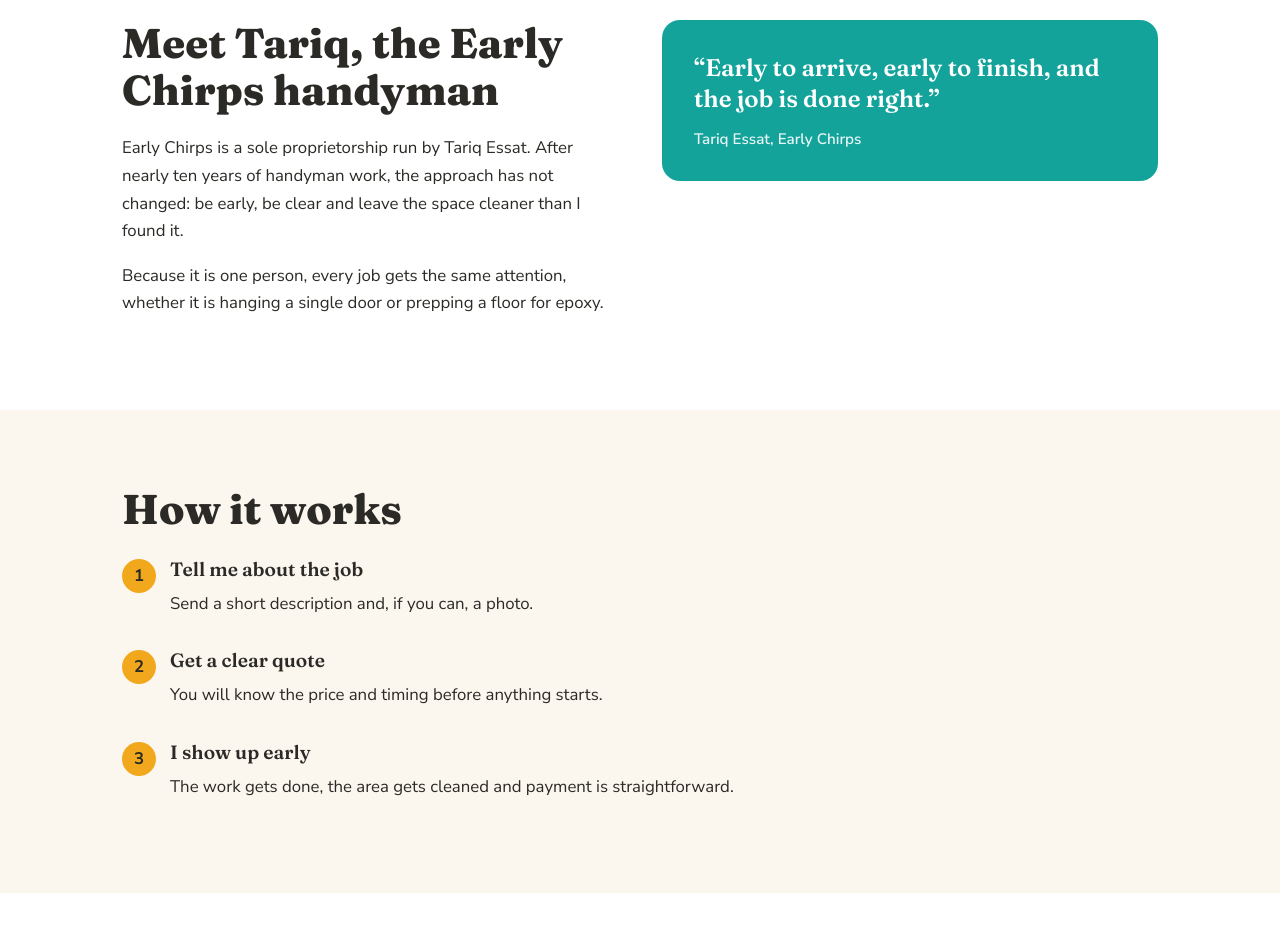
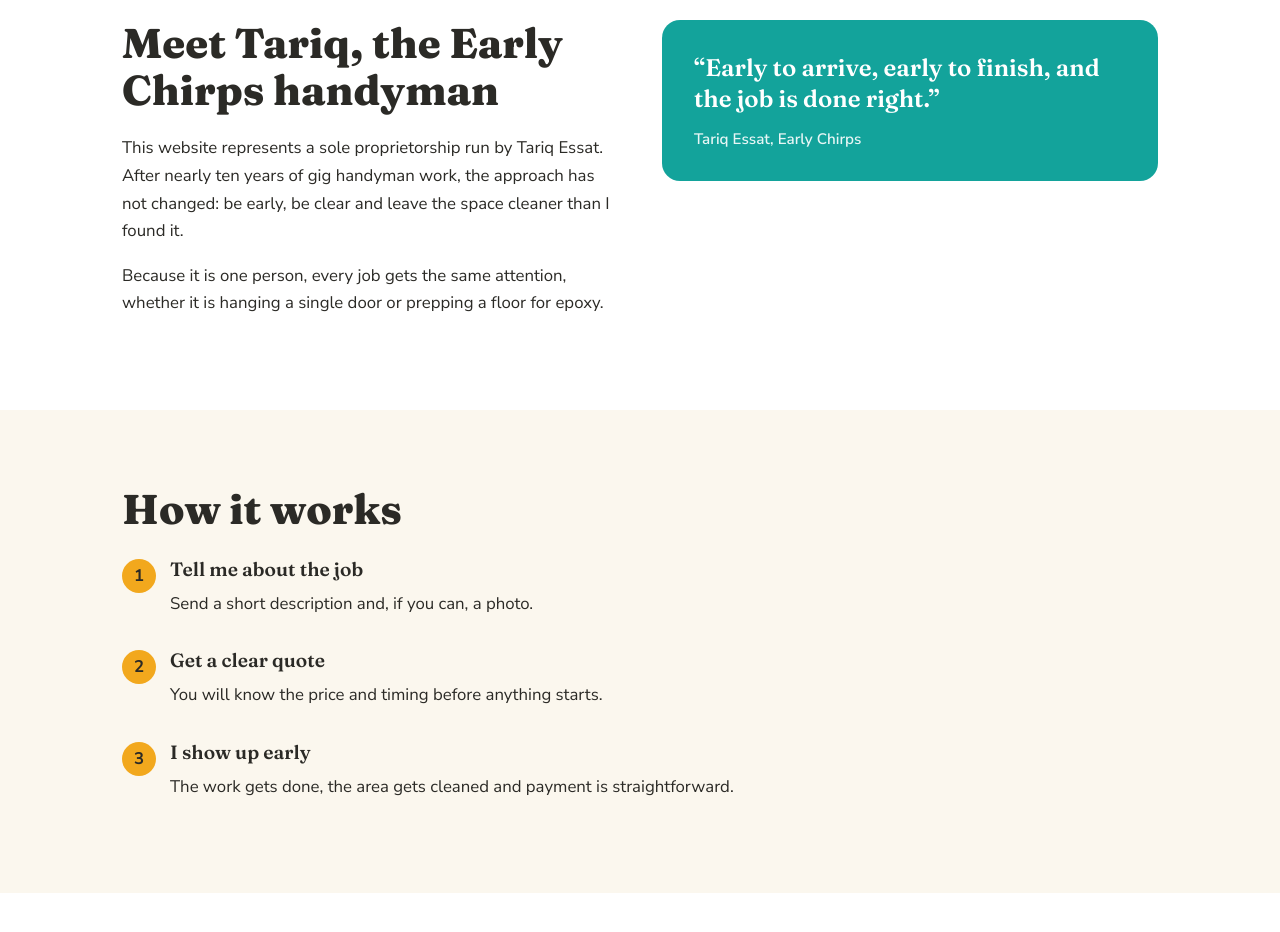
Before and after one commit to Kneucoder/Handyme, a plain HTML site: page index.html in a window 1280 px wide. Shown: the part 2180-3112 px from the top of the page. Drawn offline with Linux system fonts and the light colour scheme.

Commit message:
Update description of Early Chirps handyman service

```diff
--- a/index.html
+++ b/index.html
@@ -202,7 +202,7 @@ footer p{margin:0}
   <div class="wrap about">
     <div>
       <h2>Meet Tariq, the Early Chirps handyman</h2>
-      <p>Early Chirps is a sole proprietorship run by Tariq Essat. After nearly ten years of handyman work, the approach has not changed: be early, be clear and leave the space cleaner than I found it.</p>
+      <p>This website represents a sole proprietorship run by Tariq Essat. After nearly ten years of gig handyman work, the approach has not changed: be early, be clear and leave the space cleaner than I found it.</p>
       <p>Because it is one person, every job gets the same attention, whether it is hanging a single door or prepping a floor for epoxy.</p>
     </div>
     <div class="quote">“Early to arrive, early to finish, and the job is done right.”<small>Tariq Essat, Early Chirps</small></div>
```
